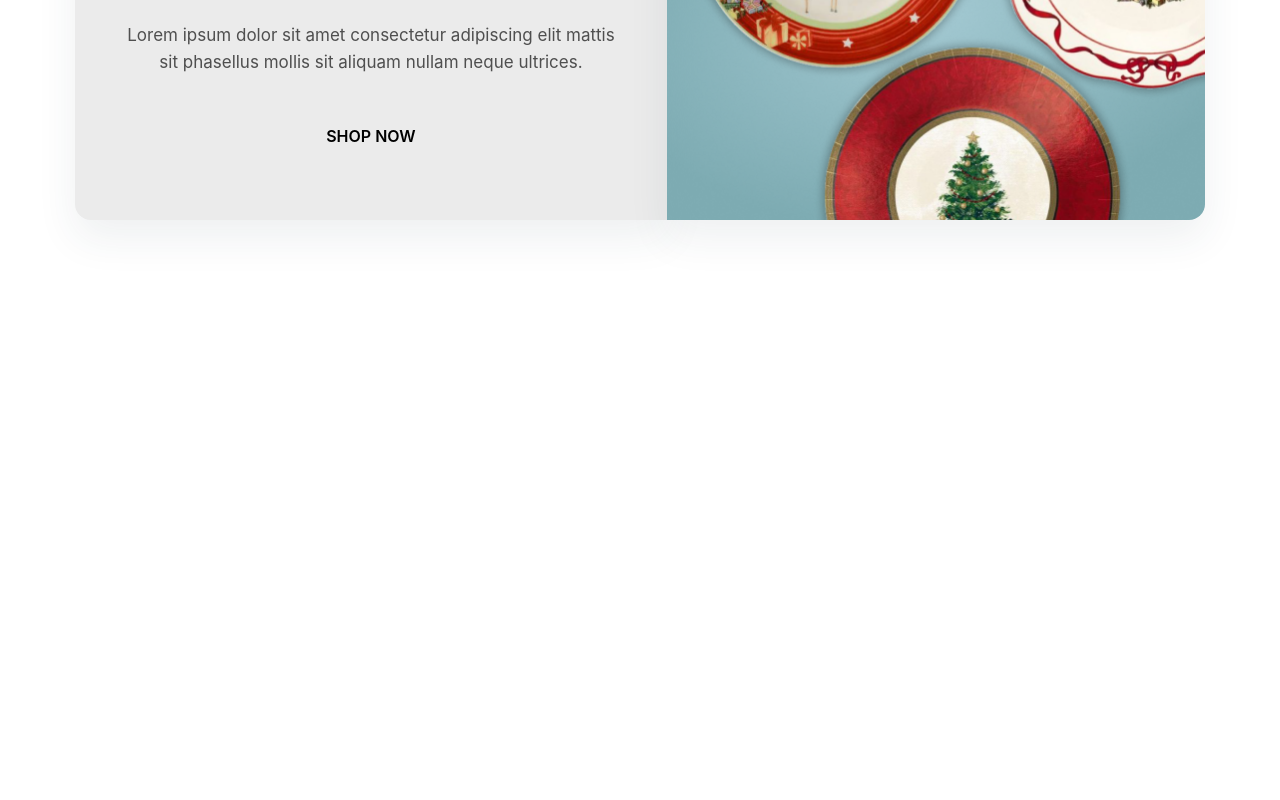
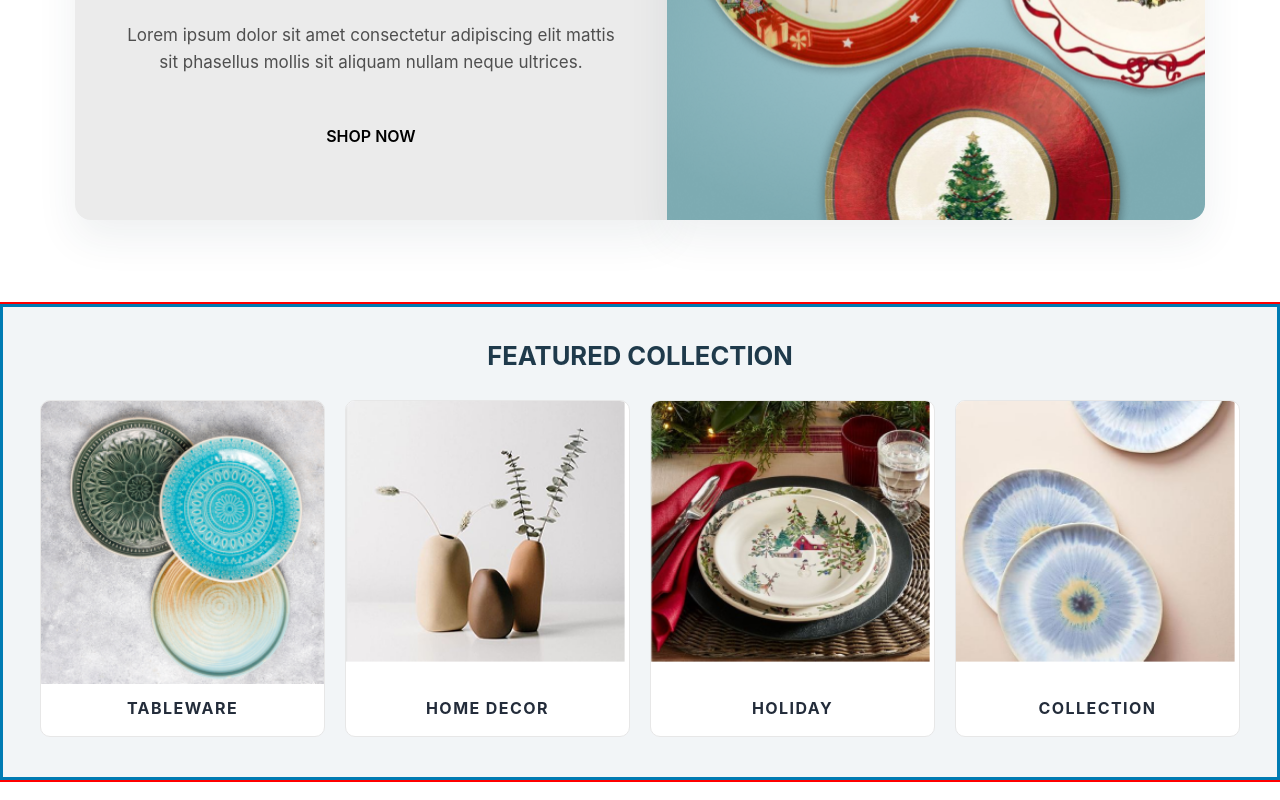
Before and after one commit to raimkulovbaiel1/moonShop, a React (Vite) app: page / in a window 1280 px wide. Shown: the part 984-1784 px from the top of the page. Before the commit the page ends 1268 px from the top, so only its background shows below. Built offline with nearby package versions, Linux system fonts and the light colour scheme.

Commit message:
refact/index.tsx

```diff
--- a/src/pages/Home/index.tsx
+++ b/src/pages/Home/index.tsx
@@ -1,11 +1,13 @@
 import  Hero  from "./Sections/Hero";
 import Hero_Banner from "./Sections/Hero_Banner";
+import Page_2 from "./Sections/Page_2";
 
 const HomePage = () => {
   return (
     <>
       <Hero />
       <Hero_Banner />
+      <Page_2/>
     </>
   );
 };
```
